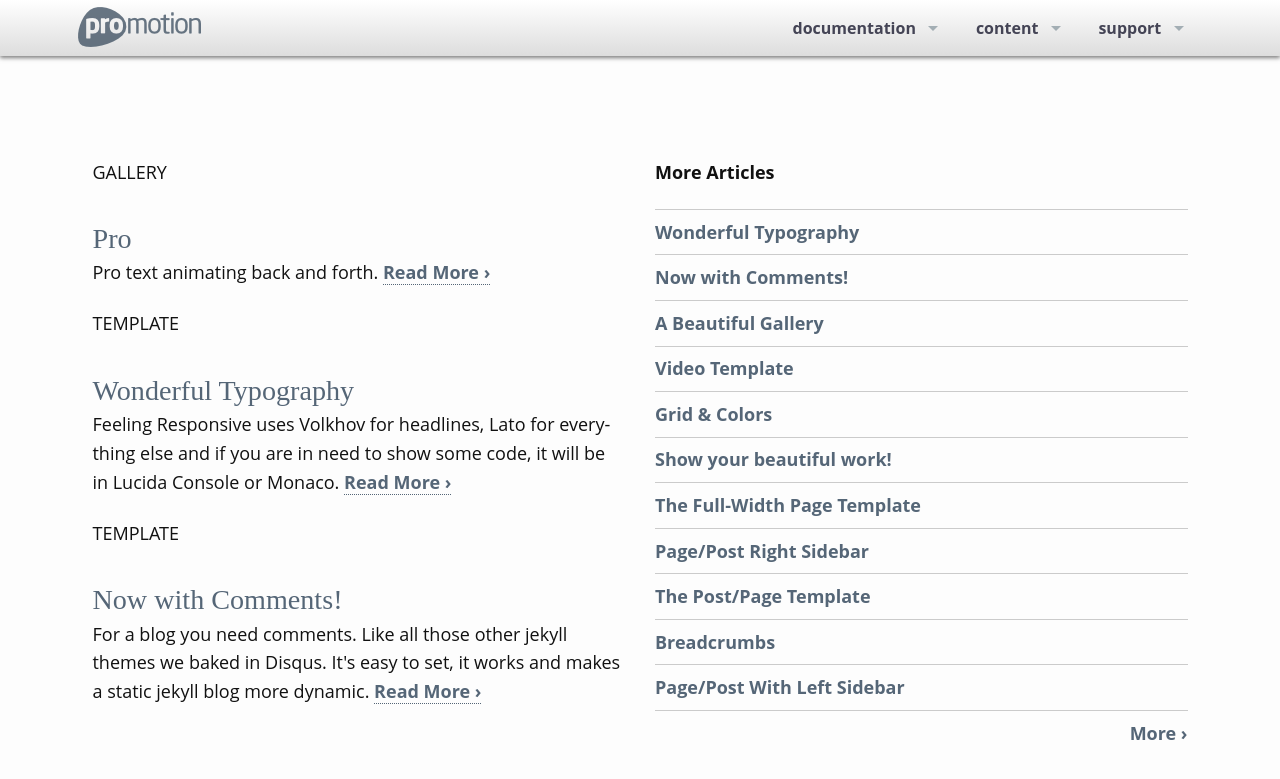
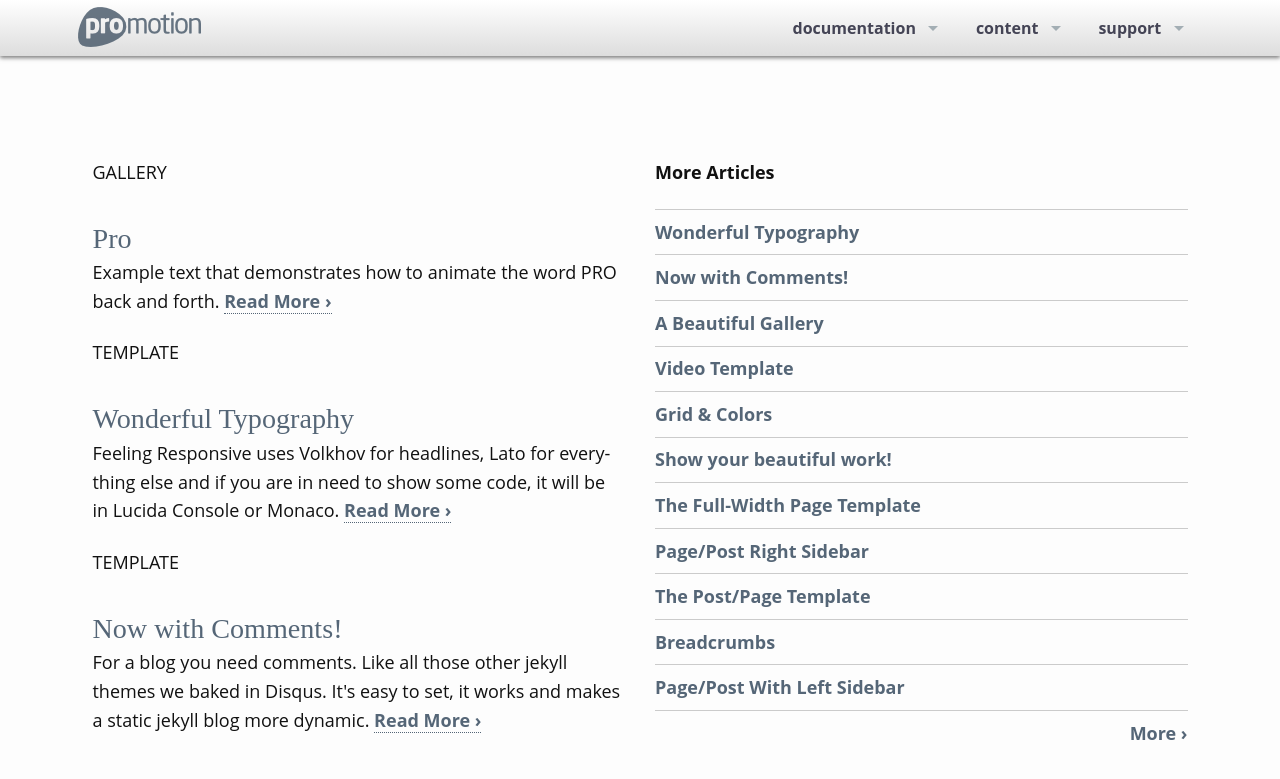
Before and after one commit to ProGraphics/prostyle.io, a Jekyll site: the page built from index.md, in a window 1280 px wide and 900 px high, scrolled down 758 px. Shown: the top 779 px of the window. Built offline with Jekyll 4.4.1, drawn with Linux system fonts in a browser that asks for light colours; nearby versions of some CDN libraries; a script that is not in the unit is left out.

Commit message:
Updated description of the first gallery post

```diff
--- a/_posts/gallery/2015-07-08-pro.md
+++ b/_posts/gallery/2015-07-08-pro.md
@@ -2,8 +2,8 @@
 layout: animation
 title: "Pro"
 category: gallery
-meta_teaser: "Pro text animating back and forth."
-teaser: "Pro text animating back and forth."
+meta_teaser: "Example text that demonstrates how to animate the word PRO back and forth."
+teaser: "Example text that demonstrates how to animate the word PRO back and forth."
 tags:
     - text
 ---
```
